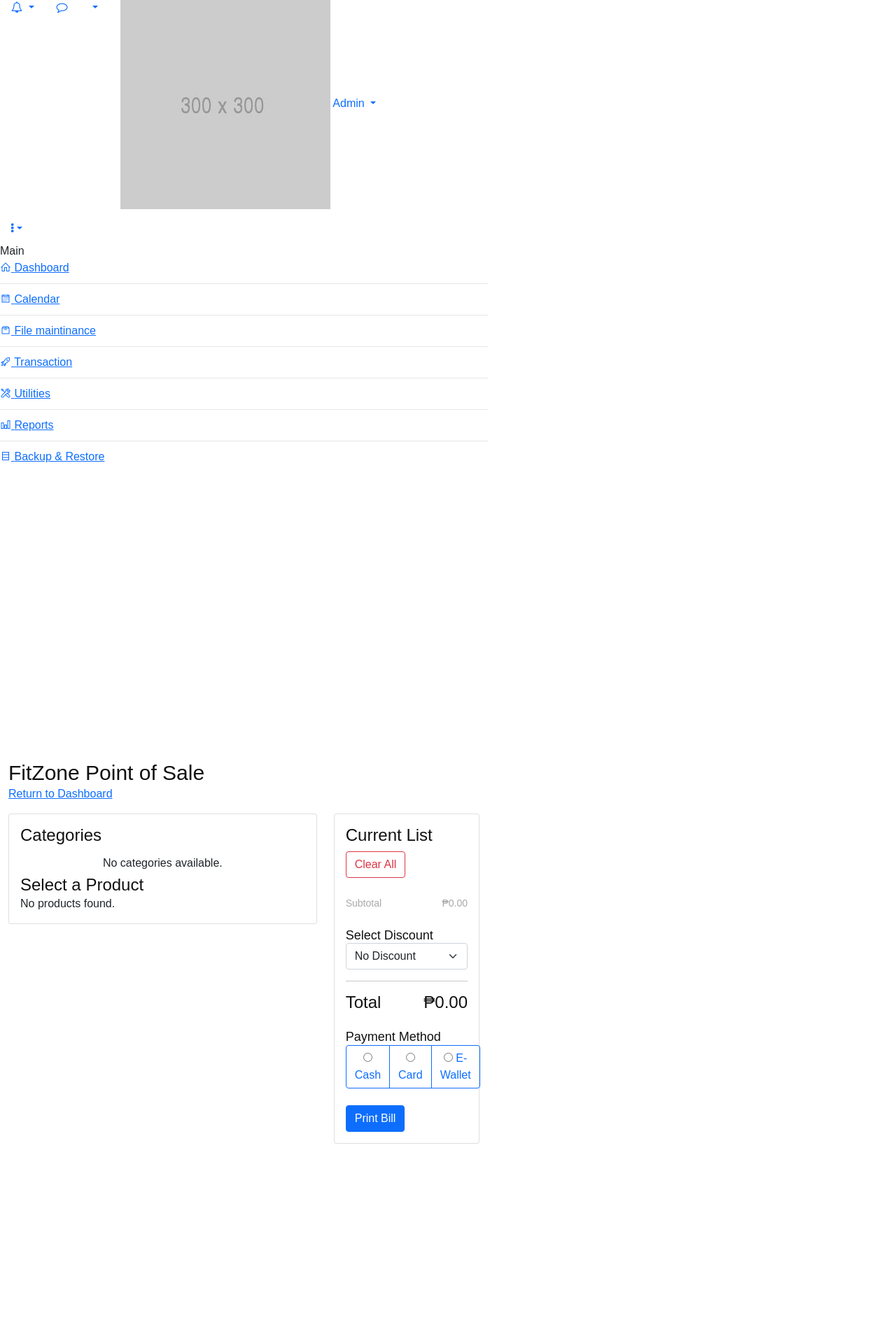
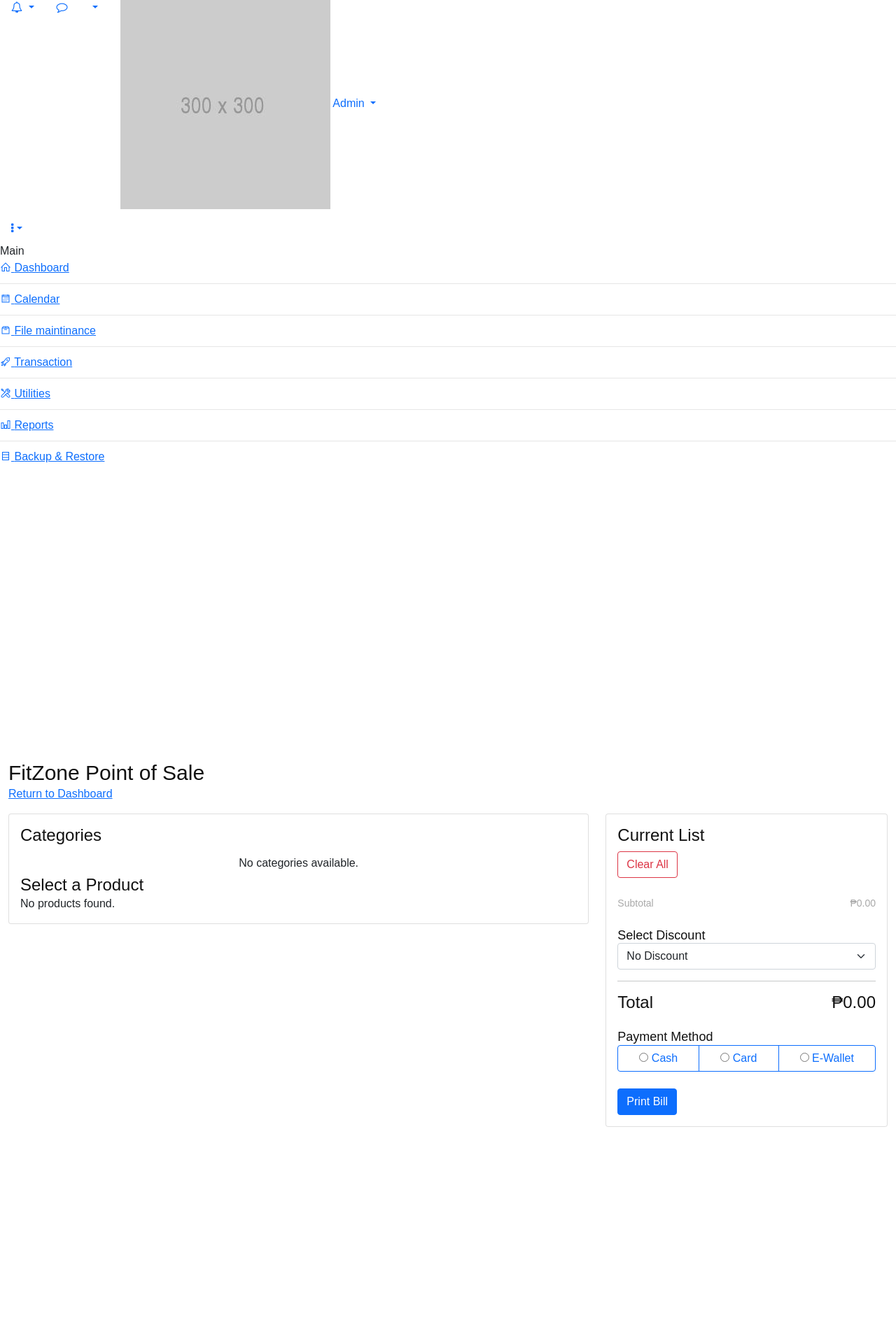
Before and after one commit to iamchu01/FitZone-Gym, a PHP site: page /pos.php in a window 1280 px wide. Shown: the part 169-2056 px from the top of the page at 70% size. Run offline with PHP 8.4, Linux system fonts and the light colour scheme; data that the repository does not hold is empty; some libraries are stand-ins or nearby versions.

Commit message:
sadsadsadsad

```diff
--- a/pos-product.php
+++ b/pos-product.php
@@ -6,8 +6,8 @@ $category_id = isset($_GET['category_id']) ? intval($_GET['category_id']) : '';
 
 // Prepare SQL query based on whether a category is selected or not
 if ($category_id) {
-    // Filter by category
-    $sql = "SELECT * FROM products WHERE product_category = ?";
+    // Filter by category using category_id
+    $sql = "SELECT * FROM products WHERE category_id = ?"; // Updated here
     $stmt = $conn->prepare($sql);
     $stmt->bind_param('i', $category_id);
 } else {
--- a/pos.php
+++ b/pos.php
@@ -7,11 +7,18 @@
     <?php include 'layouts/head-css.php'; ?>
     <link rel="stylesheet" href="assets/css/pos.css">
 </head>
-
+<style>
+          .main-wrapper {
+            width: 100%;
+            height: auto;
+            margin: 0%;
+            flex-direction: column;
+        }
+    </style>
 <?php include 'layouts/body.php'; ?>
 
 <!-- Main Wrapper -->
-<div class="position-absolute top-0 start-0">
+<div class="main-wrapper">
     <?php include 'layouts/menu.php'; ?>
 
     <!-- Page Wrapper -->
```
Also changed, not shown: inventory.php (line endings or trailing spaces).
